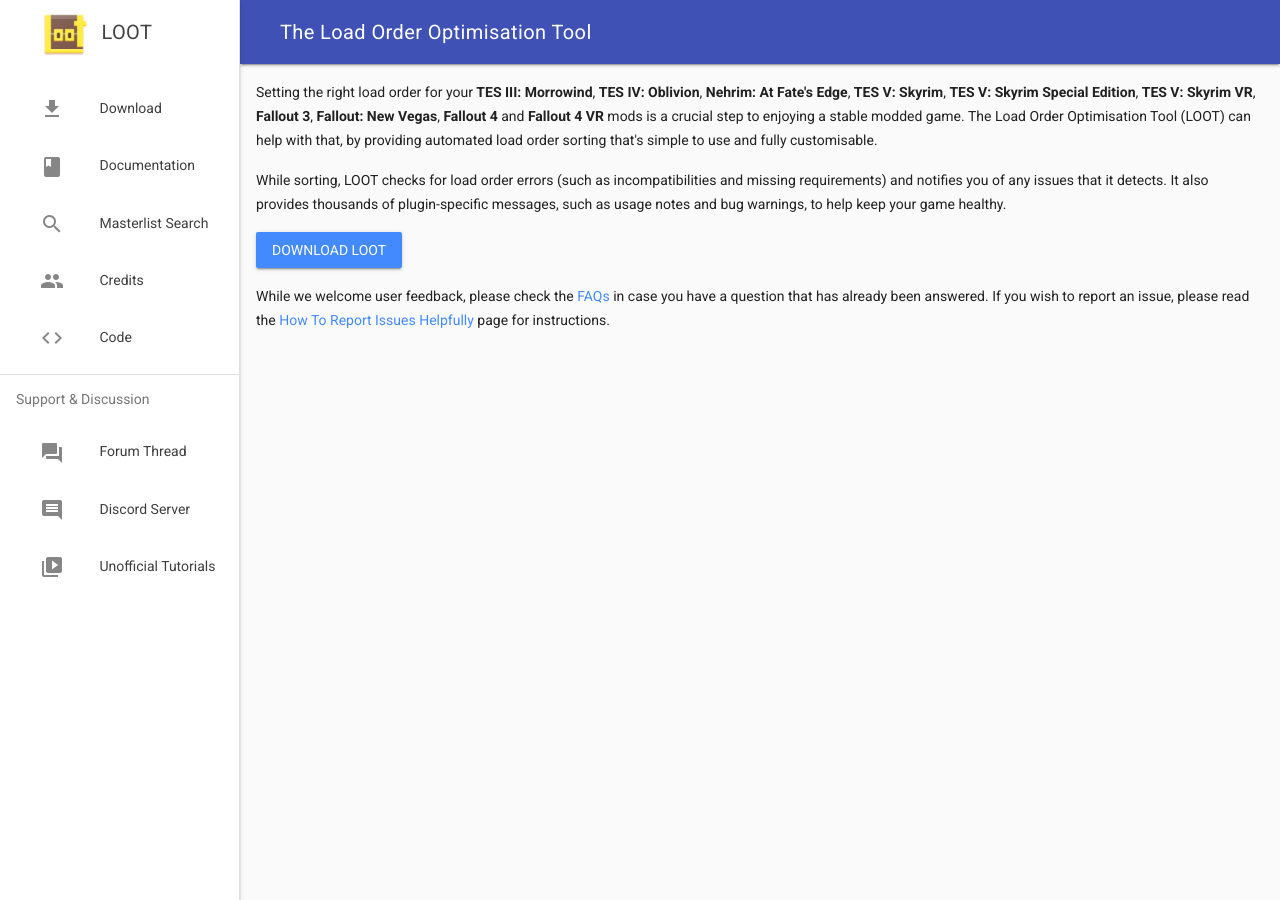
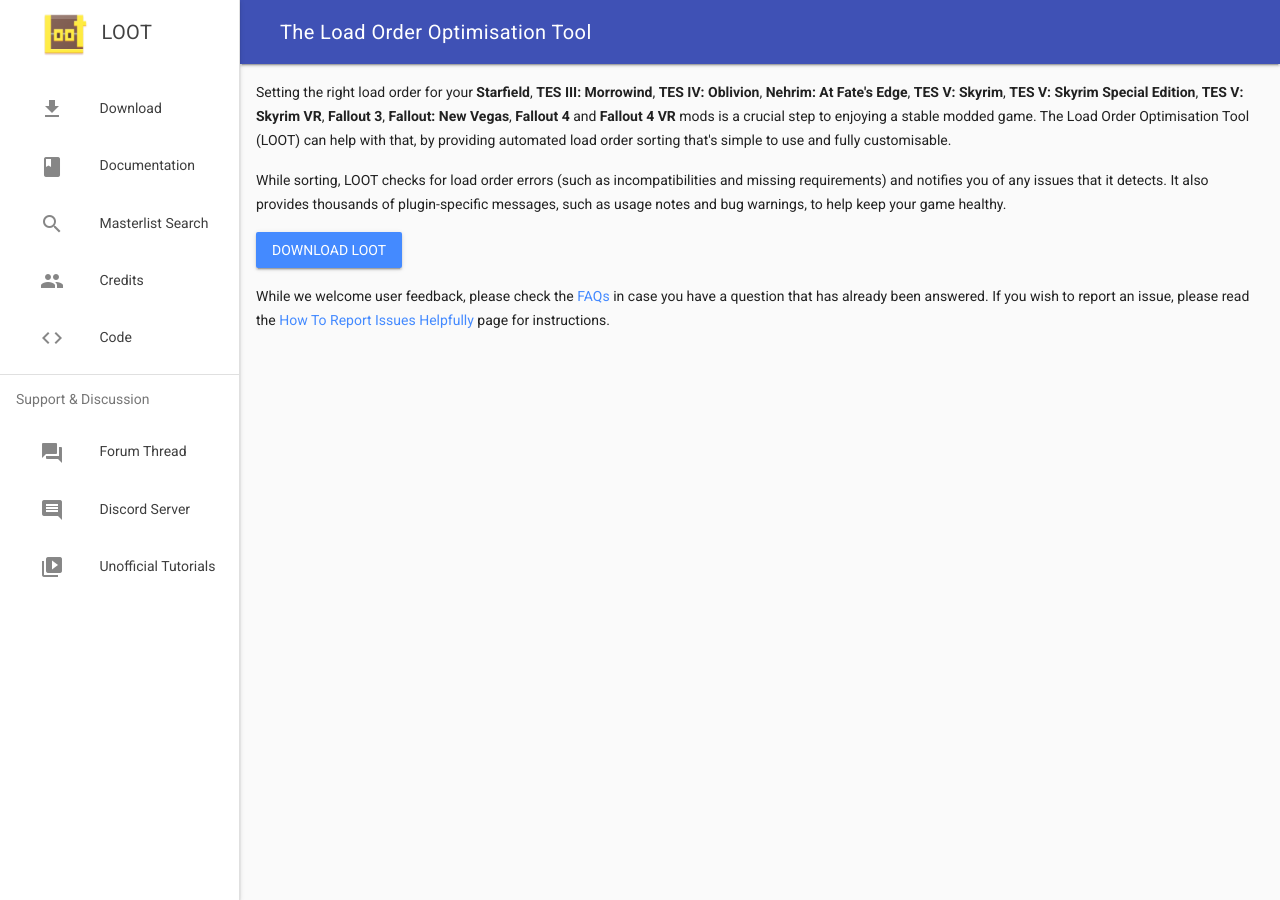
Before and after one commit to loot/loot.github.io, a Jekyll site: the page built from index.html, in a window 1280 px wide. Built offline with Jekyll 4.4.1, drawn with Linux system fonts in a browser that asks for light colours.

Commit message:
Add missing SF mentions

```diff
--- a/docs/contributing/Masterlist-Editing.html
+++ b/docs/contributing/Masterlist-Editing.html
@@ -98,7 +98,7 @@
 
 <pre><code>https://loot.github.io/search/?game=&lt;game&gt;&amp;search=&lt;search&gt;</code></pre>
 
-<p>where <code>&lt;game&gt;</code> can be one of <code>morrowind</code>, <code>oblivion</code>, <code>skyrim</code>, <code>skyrimse</code>, <code>skyrimvr</code>, <code>fallout3</code>, <code>falloutnv</code>, <code>fallout4</code>, <code>fallout4vr</code> or <code>enderal</code>. <code>&lt;search&gt;</code> is the string you want to search for.</p>
+<p>where <code>&lt;game&gt;</code> can be one of <code>starfield</code>, <code>morrowind</code>, <code>oblivion</code>, <code>skyrim</code>, <code>skyrimse</code>, <code>skyrimvr</code>, <code>fallout3</code>, <code>falloutnv</code>, <code>fallout4</code>, <code>fallout4vr</code> or <code>enderal</code>. <code>&lt;search&gt;</code> is the string you want to search for.</p>
 
 <h3>Common Metadata</h3>
 
--- a/docs/help/How-To-Report-Issues-Helpfully.html
+++ b/docs/help/How-To-Report-Issues-Helpfully.html
@@ -29,6 +29,7 @@
 <p>Once you know which type of issue yours is, it's time to report it. It's best to report issues on LOOT's issue trackers, where they can't get lost, overlooked or disorganised, but doing so requires a free GitHub account. The links below can be used to report your issue in the appropriate tracker.</p>
 
 <ul>
+  <li><a href="https://github.com/loot/starfield/issues/new">Starfield metadata</a></li>
   <li><a href="https://github.com/loot/morrowind/issues/new">Morrowind metadata</a></li>
   <li><a href="https://github.com/loot/oblivion/issues/new">Oblivion and Nehrim metadata</a></li>
   <li><a href="https://github.com/loot/skyrim/issues/new">Skyrim metadata</a></li>
--- a/index.html
+++ b/index.html
@@ -3,7 +3,7 @@
 title: The Load Order Optimisation Tool
 ---
 
-<p>Setting the right load order for your <strong>TES III: Morrowind</strong>, <strong>TES IV: Oblivion</strong>, <strong>Nehrim: At Fate's Edge</strong>, <strong>TES V: Skyrim</strong>, <strong>TES V: Skyrim Special Edition</strong>, <strong>TES V: Skyrim VR</strong>, <strong>Fallout 3</strong>, <strong>Fallout: New Vegas</strong>, <strong>Fallout 4</strong> and <strong>Fallout 4 VR</strong> mods is a crucial step to enjoying a stable modded game. The Load Order Optimisation Tool (LOOT) can help with that, by providing automated load order sorting that's simple to use and fully customisable.</p>
+<p>Setting the right load order for your <strong>Starfield</strong>, <strong>TES III: Morrowind</strong>, <strong>TES IV: Oblivion</strong>, <strong>Nehrim: At Fate's Edge</strong>, <strong>TES V: Skyrim</strong>, <strong>TES V: Skyrim Special Edition</strong>, <strong>TES V: Skyrim VR</strong>, <strong>Fallout 3</strong>, <strong>Fallout: New Vegas</strong>, <strong>Fallout 4</strong> and <strong>Fallout 4 VR</strong> mods is a crucial step to enjoying a stable modded game. The Load Order Optimisation Tool (LOOT) can help with that, by providing automated load order sorting that's simple to use and fully customisable.</p>
 
 <p>While sorting, LOOT checks for load order errors (such as incompatibilities and missing requirements) and notifies you of any issues that it detects. It also provides thousands of plugin-specific messages, such as usage notes and bug warnings, to help keep your game healthy.</p>
 
--- a/js/search.js
+++ b/js/search.js
@@ -7,6 +7,7 @@
 ///////////////////
 
 const repos = [
+    [ "Starfield", "starfield" ],
     [ "Morrowind", "morrowind" ],
     [ "Oblivion", "oblivion" ],
     [ "Nehrim", "oblivion" ],
```
